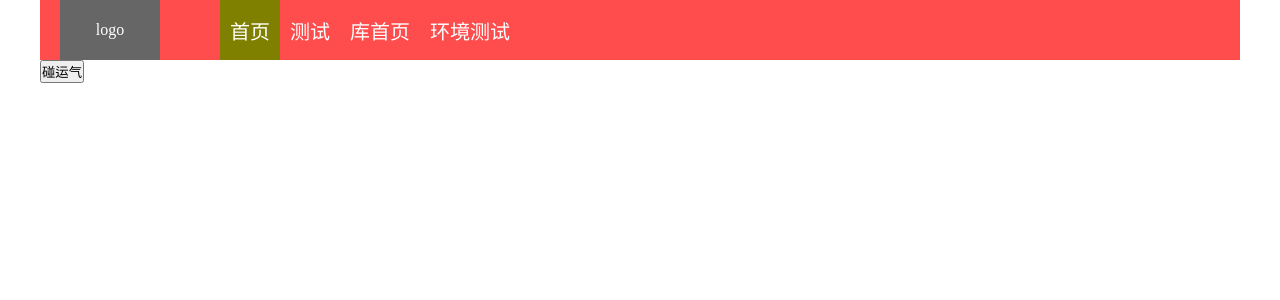
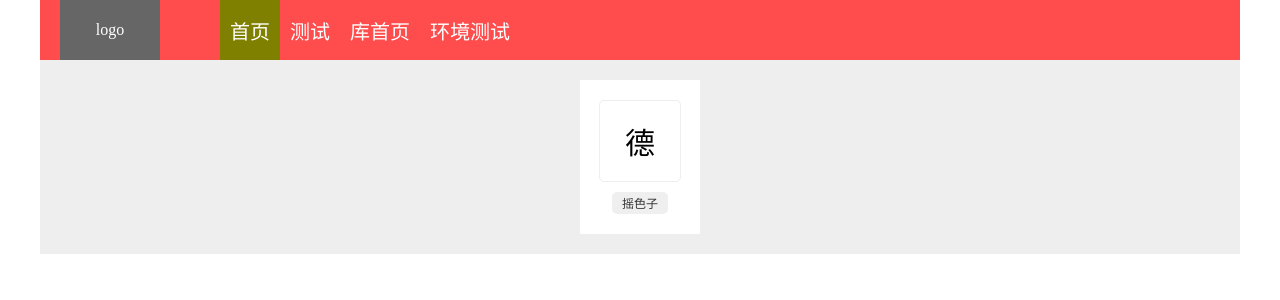
Before and after one commit to Kevinvipvip/accumulation, a Vue app: page /test in a window 1280 px wide. Shown: the top 300 px of the page. Built offline with nearby package versions, Linux system fonts and the light colour scheme.

Commit message:
2019-8-29  18:30

```diff
--- a/package.json
+++ b/package.json
@@ -9,6 +9,7 @@
   },
   "dependencies": {
     "core-js": "^2.6.5",
+    "swiper": "^4.5.0",
     "vue": "^2.6.10",
     "vue-router": "^3.0.3",
     "vuex": "^3.0.1"
--- a/src/components/Header.vue
+++ b/src/components/Header.vue
@@ -25,7 +25,7 @@
     },
     watch: {
       $route (from, next) {
-        console.log(from, next, 'kkk')
+        // console.log(from, next, 'kkk')
         this.show = from.query.index || 0
       }
     },
--- a/src/config.js
+++ b/src/config.js
@@ -30,7 +30,7 @@ let config = {
       url: '/test'
     }, {
       title: '库首页',
-      url: '/'
+      url: '/swiper'
     }, {
       title: '环境测试',
       url: '/test'
--- a/src/main.js
+++ b/src/main.js
@@ -2,6 +2,9 @@ import Vue from 'vue'
 import App from './App.vue'
 import router from './router'
 import store from './store'
+import 'swiper'
+import 'swiper/dist/css/swiper.css'
+
 // 公共配置
 import config from './config'
 // 工具js
--- a/src/router.js
+++ b/src/router.js
@@ -13,6 +13,10 @@ export default new Router({
       path: '/test',
       name: 'test',
       component: () => import('./views/Test.vue')
+    }, {
+      path: '/swiper',
+      name: 'swiper',
+      component: () => import('./views/Swiper.vue')
     }
   ],
   mode: 'history'
--- a/src/views/Home.vue
+++ b/src/views/Home.vue
@@ -64,8 +64,8 @@
       }
     },
     created () {
-      let date = this.utils.formatTime(new Date())
-      console.log(date)
+      // let date = this.utils.formatTime(new Date())
+      // console.log(date)
       setInterval(() => {
         this.old_num = this.new_num
         // let num = Math.floor(Math.random() * 10)
--- /dev/null
+++ b/src/views/Swiper.vue
@@ -0,0 +1,53 @@
+<template>
+  <div class="swiper">
+    <div class="swiper-container">
+      <div class="swiper-wrapper">
+        <div class="swiper-slide">Slide 1</div>
+        <div class="swiper-slide">Slide 2</div>
+        <div class="swiper-slide">Slide 3</div>
+        <div class="swiper-slide">Slide 4</div>
+        <div class="swiper-slide">Slide 5</div>
+        <div class="swiper-slide">Slide 6</div>
+        <div class="swiper-slide">Slide 7</div>
+        <div class="swiper-slide">Slide 8</div>
+        <div class="swiper-slide">Slide 9</div>
+        <div class="swiper-slide">Slide 10</div>
+      </div>
+    </div>
+  </div>
+</template>
+
+<script>
+  import Swiper from 'swiper'
+
+  export default {
+    name: 'Swiper',
+    data () {
+      return {
+        swiper: null
+      }
+    },
+    mounted () {
+      this.swiper = new Swiper('.swiper-container', {
+        loop: true,
+        autoplay: true,
+        on: {
+          tap () {
+            console.log(1111)
+          }
+        }
+      })
+    }
+  }
+</script>
+
+<style scoped lang="scss">
+  .swiper {
+    .swiper-container {
+      height: 500px;
+      width: 1000px;
+      margin: 30px auto;
+      background-color: #ff4c4c;
+    }
+  }
+</style>
--- a/src/views/Test.vue
+++ b/src/views/Test.vue
@@ -1,7 +1,9 @@
 <template>
   <div class="test">
+    <div class="yao-sai-zi">
       <p>{{tip}}</p>
-    <button @click="adventure">碰运气</button>
+      <div class="btn-click" @click="adventure">摇色子</div>
+    </div>
   </div>
 </template>
 <script>
@@ -10,7 +12,7 @@
     data () {
       return {
         num: 0,
-        tip: ''
+        tip: '德'
       }
     },
     created () {
@@ -18,8 +20,15 @@
     },
     methods: {
       adventure () {
+        let inter = setInterval(() => {
+          let arr = ['德', '才', '功', '脏']
+          let i = Math.floor(Math.random() * 4)
+          this.tip = arr[i]
+        }, 10)
+        setTimeout(() => {
+          clearInterval(inter)
           this.num = Math.floor(Math.random() * 4)
-        console.log(this.num)
+          // console.log(this.num)
           switch (this.num) {
             case 0:
               this.tip = '德'
@@ -37,6 +46,7 @@
               this.tip = ''
               break
           }
+        }, 1000)
       }
     }
   }
@@ -46,5 +56,38 @@
     width: 1200px;
     margin: 0 auto;
     overflow: hidden;
+    background-color: #eee;
+
+    .yao-sai-zi {
+      background-color: #fff;
+      width: 80px;
+      padding: 20px;
+      display: flex;
+      flex-flow: column;
+      align-items: center;
+      justify-content: center;
+      margin: 20px auto;
+
+      p {
+        font-size: 30px;
+        border: 1px solid #eee;
+        width: 80px;
+        height: 80px;
+        display: flex;
+        justify-content: center;
+        align-items: center;
+        border-radius: 5px;
+        margin-bottom: 10px;
+      }
+
+      .btn-click {
+        cursor: pointer;
+        font-size: 12px;
+        padding: 2px 10px;
+        border-radius: 5px;
+        color: #333;
+        background-color: #efefef;
+      }
+    }
   }
 </style>
```
Also changed, not shown: 1 other file (tests, documents, lock files or other folders). Lines whose indentation alone changed are shown as unchanged.
